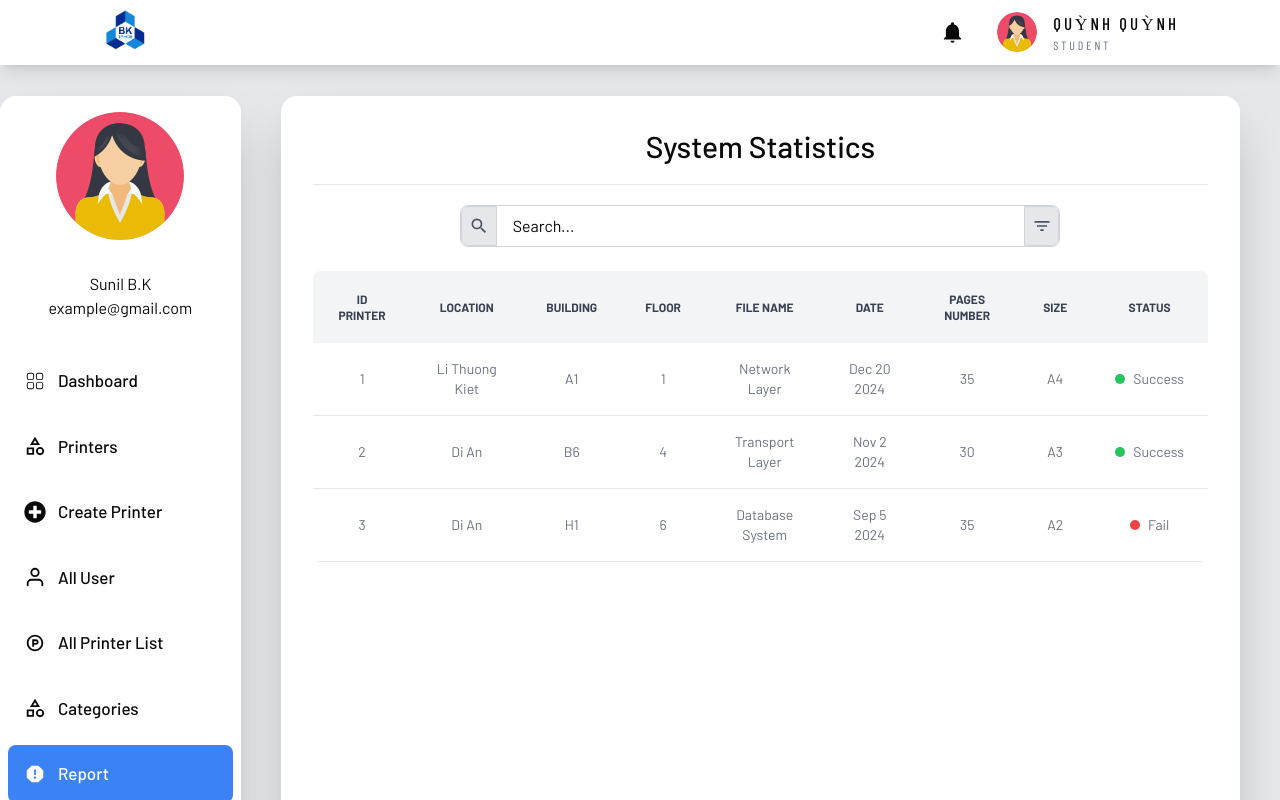
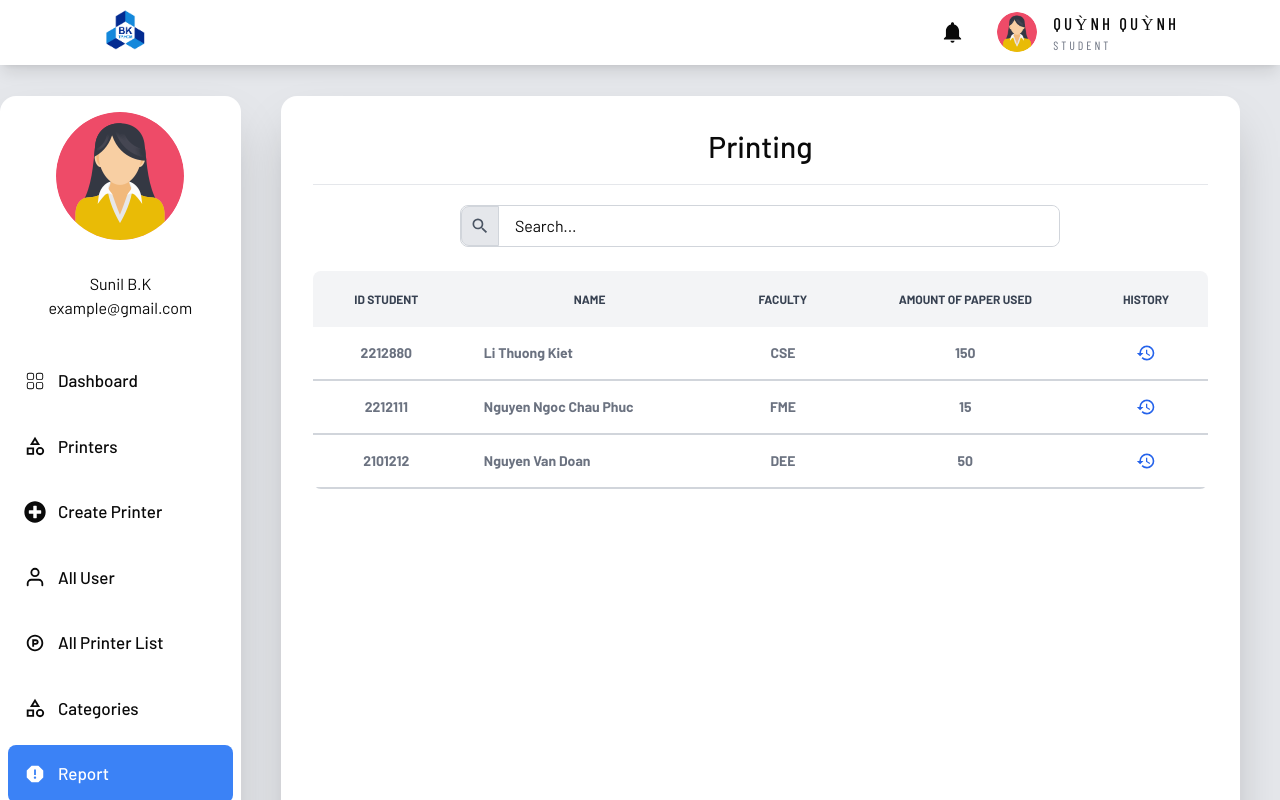
Before and after one commit to shinsodev/FE-SSPS, a React (Vite) app: page /admin/report in a window 1280 px wide. Shown: the top 800 px of the page. Built offline with nearby package versions, Linux system fonts and the light colour scheme; a web font is replaced by a local one.

Commit message:
add SPSO report

```diff
--- a/src/pages/Sidebar/Report.jsx
+++ b/src/pages/Sidebar/Report.jsx
@@ -1,22 +1,39 @@
 import React, { useState, useRef } from "react";
-import { MdSearch, MdFilterList } from 'react-icons/md';
+import { MdSearch, MdHistory, MdFilterList } from 'react-icons/md';
 
 const initialData = [
-    { id: 1, location: "Li Thuong Kiet", building: "A1", floor: 1, fileName: "Network layer", date: "Dec 20 2024", pages: 35, size: "A4", status: "Success" },
-    { id: 2, location: "Di An", building: "B6", floor: 4, fileName: "Transport layer", date: "Nov 2 2024", pages: 30, size: "A3", status: "Success" },
-    { id: 3, location: "Di An", building: "H1", floor: 6, fileName: "Database system", date: "Sep 5 2024", pages: 35, size: "A2", status: "Fail" },
+    {
+        id: 2212880,
+        name: "Li Thuong Kiet",
+        faculty: "CSE",
+        used: "150",
+        history: [
+            { printerId: '10', fileName: 'Bài giảng 1.pdf', paperUsed: 26, copies: 1, time: '2024-12-03 01:59:17', status: 'Completed' },
+            { printerId: '18', fileName: 'Slide.pdf', paperUsed: 2, copies: 1, time: '2024-1-03 2:00:15', status: 'Completed' },
+            { printerId: '1', fileName: 'BTL.pdf', paperUsed: 1, copies: 5, time: '2024-2-5 2:00:15', status: 'Completed' },
+            { printerId: '1', fileName: 'Báo cáo.pdf', paperUsed: 1, copies: 5, time: '2023-8-7 2:00:15', status: 'Completed' }
+        ]
+    },
+    { id: 2212111, name: "Nguyen Ngoc Chau Phuc", faculty: "FME", used: "15", history: [] },
+    {
+        id: 2101212,
+        name: "Nguyen Van Doan",
+        faculty: "DEE",
+        used: "50",
+        history: [{ printerId: '1', fileName: 'Bài giảng chương 2.pdf', paperUsed: 30, copies: 1, time: '2023-10-20 10:30:00', status: 'Completed' }]
+    }
 ];
 
 const Report = () => {
     const inputRef = useRef(null);
-
     const [searchTerm, setSearchTerm] = useState("");
     const [filteredData, setFilteredData] = useState(initialData);
     const [isModalOpen, setIsModalOpen] = useState(false);
-
-    const [startDate, setStartDate] = useState('');
-    const [endDate, setEndDate] = useState('');
-    const [isFilterVisible, setIsFilterVisible] = useState(false); // State to control filter visibility
+    const [selectedHistory, setSelectedHistory] = useState(null);
+    const [historySearchTerm, setHistorySearchTerm] = useState("");
+    const [startDate, setStartDate] = useState(""); // State for start date
+    const [endDate, setEndDate] = useState(""); // State for end date
+    const [showFilters, setShowFilters] = useState(false); // Toggle filter visibility
 
     const handleSearch = (event) => {
         const value = event.target.value.toLowerCase();
@@ -24,16 +41,16 @@ const Report = () => {
 
         const filtered = initialData.filter(item =>
             item.id.toString().includes(value) ||
-            item.location.toLowerCase().includes(value) ||
-            item.building.toLowerCase().includes(value) ||
-            item.fileName.toLowerCase().includes(value) ||
-            item.date.toLowerCase().includes(value) ||
-            item.pages.toString().includes(value) ||
-            item.size.toLowerCase().includes(value) ||
-            item.status.toLowerCase().includes(value)
+            item.name.toLowerCase().includes(value) ||
+            item.faculty.toLowerCase().includes(value) ||
+            item.used.toString().includes(value)
         );
+        setFilteredData(filtered);
+    };
 
-        setFilteredData(filtered);
+    const handleHistorySearch = (event) => {
+        const value = event.target.value.toLowerCase();
+        setHistorySearchTerm(value);
     };
 
     const handleIconClick = () => {
@@ -42,32 +59,40 @@ const Report = () => {
         }
     };
 
-    const handleFilterClick = () => {
-        setIsFilterVisible(true); // Show filter fields when filter button is clicked
+    const handleHistoryClick = (history) => {
+        setSelectedHistory(history);
+        setIsModalOpen(true);
     };
 
     const handleCloseModal = () => {
         setIsModalOpen(false);
+        setSelectedHistory(null);
+        setHistorySearchTerm("");
+        setStartDate(""); // Clear start date
+        setEndDate(""); // Clear end date
+        setShowFilters(false); // Hide filters on close
     };
 
-    const handleApplyFilter = () => {
-        // Filter logic based on date range
-        const filtered = initialData.filter(item => {
-            const itemDate = new Date(item.date);
-            return (
-                (!startDate || itemDate >= new Date(startDate)) &&
-                (!endDate || itemDate <= new Date(endDate))
-            );
-        });
+    // Filter history based on the search term and date range
+    const filteredHistory = selectedHistory?.filter(historyItem => {
+        const historyDate = new Date(historyItem.time);
+        const isWithinDateRange = (!startDate || historyDate >= new Date(startDate)) &&
+            (!endDate || historyDate <= new Date(endDate));
 
-        setFilteredData(filtered);
-        setIsFilterVisible(false); // Hide filter fields after applying
-    };
+        return (
+            (
+                historyItem.fileName.toLowerCase().includes(historySearchTerm) ||
+                historyItem.status.toLowerCase().includes(historySearchTerm) ||
+                historyItem.time.toLowerCase().includes(historySearchTerm) ||
+                historyItem.printerId.toLowerCase().includes(historySearchTerm) // Search by printer ID
+            ) && isWithinDateRange
+        );
+    }) || [];
 
     return (
         <section className="p-8">
             <div>
-                <h2 className="font-medium text-3xl text-center">System Statistics</h2>
+                <h2 className="font-medium text-3xl text-center">Printing</h2>
             </div>
             <hr className="my-5" />
 
@@ -87,86 +112,139 @@ const Report = () => {
                         ref={inputRef}
                         className="px-4 py-2 w-full rounded-r-lg focus:outline-none focus:ring-2 focus:ring-blue-400"
                     />
-                    <div
-                        className="flex items-center justify-center w-10 h-10 bg-gray-200 rounded-r-lg border border-gray-300 transition-colors duration-200 ease-in-out cursor-pointer"
-                        onClick={handleFilterClick}
-                    >
-                        <MdFilterList className="w-5 h-5 text-gray-600" />
-                    </div>
                 </div>
             </div>
-
-            {/* Date filter fields */}
-            {isFilterVisible && (
-                <div className="mb-4">
-                    <label className="mr-2">From:</label>
-                    <input
-                        type="date"
-                        value={startDate}
-                        onChange={(e) => setStartDate(e.target.value)}
-                        className="border p-1 rounded"
-                    />
-                    <label className="mx-2">To:</label>
-                    <input
-                        type="date"
-                        value={endDate}
-                        onChange={(e) => setEndDate(e.target.value)}
-                        className="border p-1 rounded"
-                    />
-                    <button
-                        onClick={handleApplyFilter}
-                        className="bg-blue-500 text-white px-4 py-2 ml-4 rounded-lg hover:bg-blue-600"
-                    >
-                        Áp dụng
-                    </button>
-                </div>
-            )}
 
             <div className="relative overflow-x-auto rounded-lg">
                 <table className="w-full text-sm text-left rtl:text-right text-gray-500">
                     <thead className="text-xs text-gray-700 uppercase bg-gray-100">
                         <tr>
-                            <th scope="col" className="px-6 py-5 text-center">ID Printer</th>
-                            <th scope="col" className="px-6 py-5 text-center">Location</th>
-                            <th scope="col" className="px-6 py-5 text-center">Building</th>
-                            <th scope="col" className="px-6 py-5 text-center">Floor</th>
-                            <th scope="col" className="px-6 py-5 text-center">File Name</th>
-                            <th scope="col" className="px-6 py-3 text-center">Date</th>
-                            <th scope="col" className="px-6 py-3 text-center">Pages Number</th>
-                            <th scope="col" className="px-6 py-3 text-center">Size</th>
-                            <th scope="col" className="px-6 py-3 text-center">Status</th>
+                            <th scope="col" className="px-6 py-5 text-center font-bold">ID Student</th>
+                            <th scope="col" className="px-6 py-5 text-center font-bold">Name</th>
+                            <th scope="col" className="px-6 py-5 text-center font-bold">Faculty</th>
+                            <th scope="col" className="px-6 py-5 text-center font-bold">Amount of paper used</th>
+                            <th scope="col" className="px-6 py-5 text-center font-bold">History</th>
                         </tr>
                     </thead>
                     <tbody>
                         {filteredData.length > 0 ? (
                             filteredData.map((item) => (
-                                <tr key={item.id} className="bg-white border-b hover:bg-gray-50">
-                                    <td className="px-6 py-4 text-center">{item.id}</td>
-                                    <td className="px-6 py-4 capitalize text-center">{item.location}</td>
-                                    <td className="px-6 py-4 text-center">{item.building}</td>
-                                    <td className="px-6 py-4 capitalize text-center">{item.floor}</td>
-                                    <td className="px-6 py-4 capitalize text-center">{item.fileName}</td>
-                                    <td className="px-6 py-4 text-center">{item.date}</td>
-                                    <td className="px-6 py-4 text-center">{item.pages}</td>
-                                    <td className="px-6 py-4 text-center">{item.size}</td>
+                                <tr key={item.id} className="bg-white border-b-2 border-gray-300 hover:bg-gray-50">
+                                    <td className="px-6 py-4 text-center font-bold">{item.id}</td>
+                                    <td className="px-6 py-4 capitalize font-bold">{item.name}</td>
+                                    <td className="px-6 py-4 text-center font-bold">{item.faculty}</td>
+                                    <td className="px-6 py-4 capitalize text-center font-bold">{item.used}</td>
                                     <td className="px-6 py-4 text-center">
-                                        <div className="flex items-center justify-center">
-                                            <div
-                                                className={`h-2.5 w-2.5 rounded-full ${item.status === "Success" ? "bg-green-500" : "bg-red-500"} mr-2`}
-                                            ></div>
-                                            {item.status}
+                                        <div className="flex justify-center items-center">
+                                            <MdHistory
+                                                className="w-5 h-5 text-blue-600 cursor-pointer"
+                                                onClick={() => handleHistoryClick(item.history)}
+                                            />
                                         </div>
                                     </td>
                                 </tr>
                             ))
                         ) : (
                             <tr>
-                                <td colSpan="9" className="text-center py-4">No results found.</td>
+                                <td colSpan="5" className="text-center py-4">No results found.</td>
                             </tr>
                         )}
                     </tbody>
                 </table>
             </div>
+
+
+            {isModalOpen && selectedHistory && (
+                <div className="fixed inset-0 bg-gray-600 bg-opacity-50 flex justify-center items-center z-50">
+                    <div className="bg-white rounded-lg p-6 w-full max-w-lg" style={{ maxHeight: '90vh', marginTop: '30px' }}>
+                        <h2 className="text-xl font-semibold mb-4 text-center">Transaction History</h2>
+
+                        {/* Filter icon */}
+                        <div className="flex justify-between items-center mb-4">
+                            <h3 className="text-lg">Filter by Date</h3>
+                            <MdFilterList
+                                className="w-6 h-6 text-blue-600 cursor-pointer"
+                                onClick={() => setShowFilters(!showFilters)}
+                            />
+                        </div>
+
+                        {/* Conditionally render date filter fields */}
+                        {showFilters && (
+                            <div className="flex mb-4">
+                                <div className="mr-2">
+                                    <label className="block text-sm font-medium mb-1">From:</label>
+                                    <input
+                                        type="date"
+                                        value={startDate}
+                                        onChange={(e) => setStartDate(e.target.value)}
+                                        className="border border-gray-300 rounded-lg p-2"
+                                    />
+                                </div>
+                                <div>
+                                    <label className="block text-sm font-medium mb-1">To:</label>
+                                    <input
+                                        type="date"
+                                        value={endDate}
+                                        onChange={(e) => setEndDate(e.target.value)}
+                                        className="border border-gray-300 rounded-lg p-2"
+                                    />
+                                </div>
+                            </div>
+                        )}
+
+                        <div style={{ maxHeight: '55vh', overflowY: 'auto' }}>
+                            <input
+                                type="text"
+                                value={historySearchTerm}
+                                onChange={handleHistorySearch}
+                                placeholder="Search history..."
+                                className="border border-gray-300 rounded-lg p-2 mb-4 w-full"
+                            />
+                            {filteredHistory.length > 0 ? (
+                                <ul>
+                                    {filteredHistory.map((historyItem, index) => (
+                                        <li key={index} className="mb-2">
+                                            <div className="bg-gray-100 p-2 rounded-lg border border-gray-300 shadow-md">
+
+                                                <div className="flex">
+                                                    <p className="font-semibold w-40">Printer ID:</p>
+                                                    <p>{historyItem.printerId}</p>
+                                                </div>
+                                                <div className="flex">
+                                                    <p className="font-semibold w-40">File Name:</p>
+                                                    <p>{historyItem.fileName}</p>
+                                                </div>
+                                                <div className="flex">
+                                                    <p className="font-semibold w-40">Paper Used:</p>
+                                                    <p>{historyItem.paperUsed}</p>
+                                                </div>
+                                                <div className="flex">
+                                                    <p className="font-semibold w-40">Copies:</p>
+                                                    <p>{historyItem.copies}</p>
+                                                </div>
+                                                <div className="flex">
+                                                    <p className="font-semibold w-40">Status:</p>
+                                                    <p>{historyItem.status}</p>
+                                                </div>
+                                                <div className="flex">
+                                                    <p className="font-semibold w-40">Time:</p>
+                                                    <p>{historyItem.time}</p>
+                                                </div>
+                                            </div>
+                                        </li>
+                                    ))}
+                                </ul>
+                            ) : (
+                                <p>No history found.</p>
+                            )}
+                        </div>
+
+                        <button onClick={handleCloseModal} className="mt-4 px-4 py-2 bg-blue-500 text-white rounded-lg">
+                            Close
+                        </button>
+                    </div>
+                </div>
+            )}
         </section>
     );
 };
```
